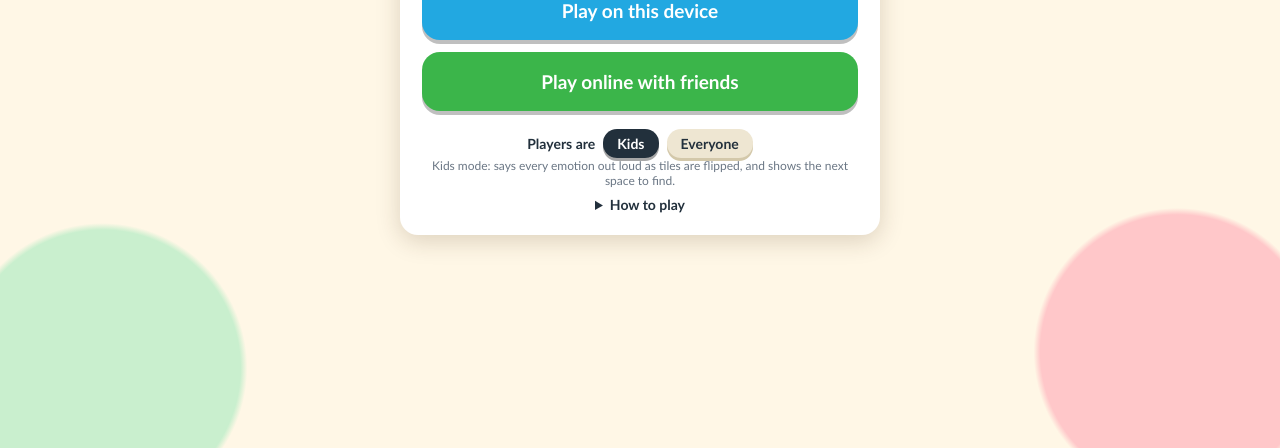
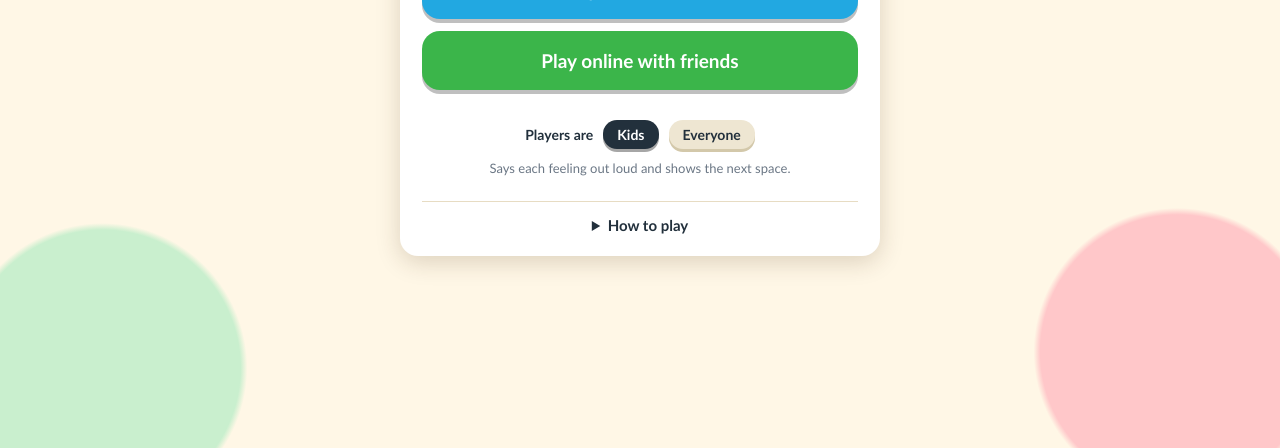
Before and after one commit to kesava-murthy2022/expresso, a plain HTML site: page index.html in a window 1280 px wide. Shown: the part 352-800 px from the top of the page. Drawn offline with Linux system fonts and the light colour scheme.

Commit message:
Start page: more breathing room at the bottom
Co-Authored-By: Claude Sonnet 5.5 <noreply@anthropic.com>

```diff
--- a/index.html
+++ b/index.html
@@ -92,7 +92,10 @@
   button.big{width:100%;font-size:19px;padding:18px 14px;margin-top:12px;border-radius:18px;background:var(--blue)}
   button.big.alt{background:var(--green)}
   button.linkbtn{background:none;box-shadow:none;color:#44515f;text-decoration:underline;font-weight:700;padding:6px 4px;font-size:14px}
-  .ageline{display:flex;align-items:center;justify-content:center;gap:8px;margin-top:18px;font-size:14px;font-weight:700}
+  .ageline{display:flex;align-items:center;justify-content:center;gap:10px;margin-top:30px;font-size:14px;font-weight:700}
+  #ageNote{font-size:13px!important;line-height:1.4;margin-top:10px;padding:0 8px;min-height:0}
+  #scHome details{margin-top:24px!important;padding-top:14px;border-top:1px solid var(--line)}
+  #scHome details summary{font-size:15px!important}
   .ageline button{padding:6px 14px;font-size:14px;background:#eee6d2;color:var(--ink);box-shadow:0 3px 0 #d3c8aa}
   .ageline button.sel{background:var(--ink);color:#fff;box-shadow:0 3px 0 rgba(0,0,0,.35)}
   #modeRow button,#tabs button{font-size:13px;padding:9px 6px}
@@ -256,8 +259,8 @@ const PLAYER_NOTE={
   3:'Three players: each fills their own side. The unused character and start tile are taken out of the middle.',
   4:'Four players: each fills their own side.'};
 const AGE_NOTE={
-  kids:'Kids mode: says every emotion out loud as tiles are flipped, and shows the next space to find.',
-  all:'Everyone mode: quieter. Voice only on matches, and no next-space hint. (Both can be switched on or off during play.)'};
+  kids:'Says each feeling out loud and shows the next space.',
+  all:'Quieter: no hints, and voice only on matches.'};
 
 /* MODE: 'local' = one shared screen, 'host' = runs an online game, 'guest' = plays on its own phone */
 let MODE='local', nPlayers=2, G=null, busy=false, ageMode='kids', sentFlip=false, lastSeat=null;
```
